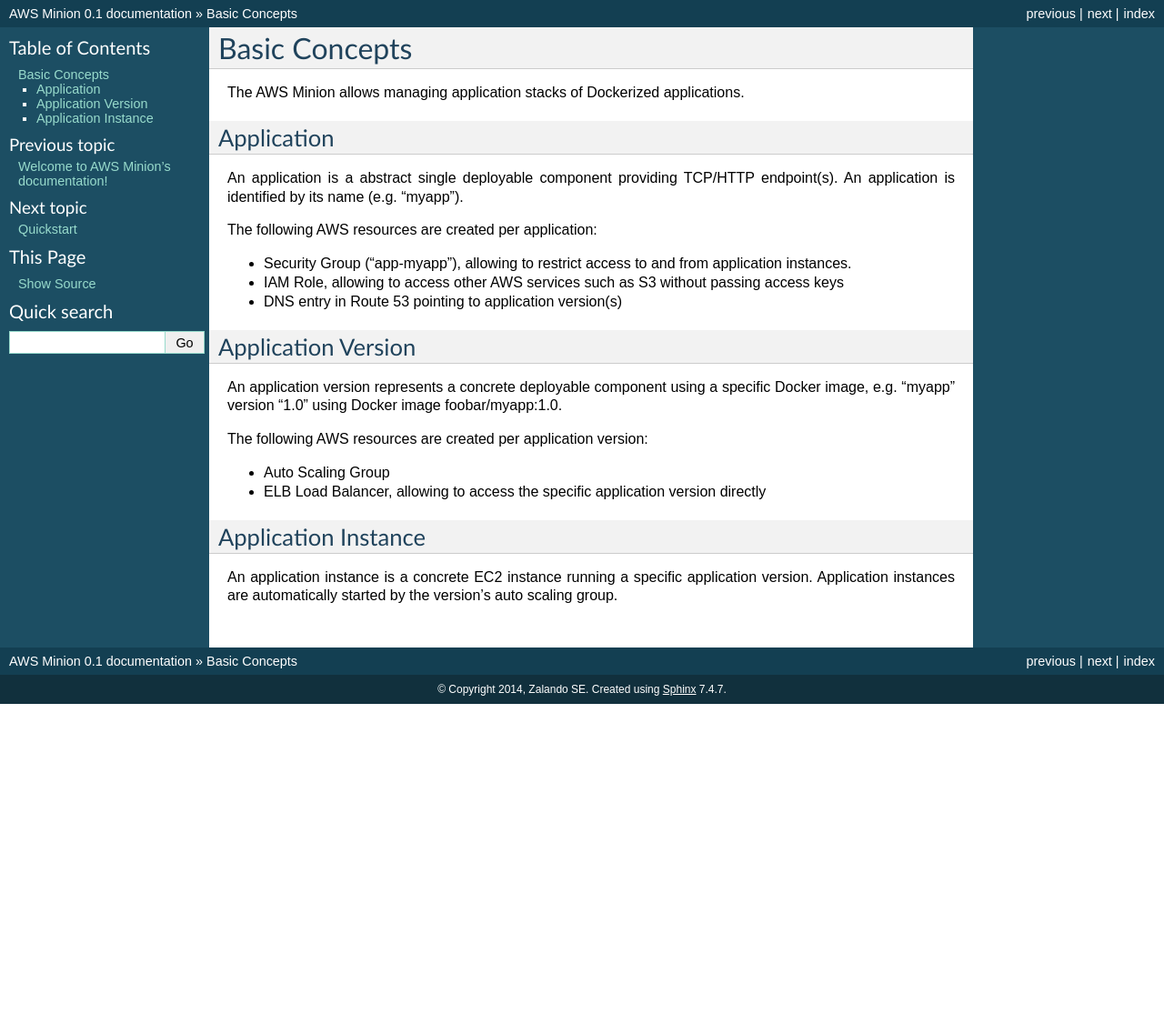
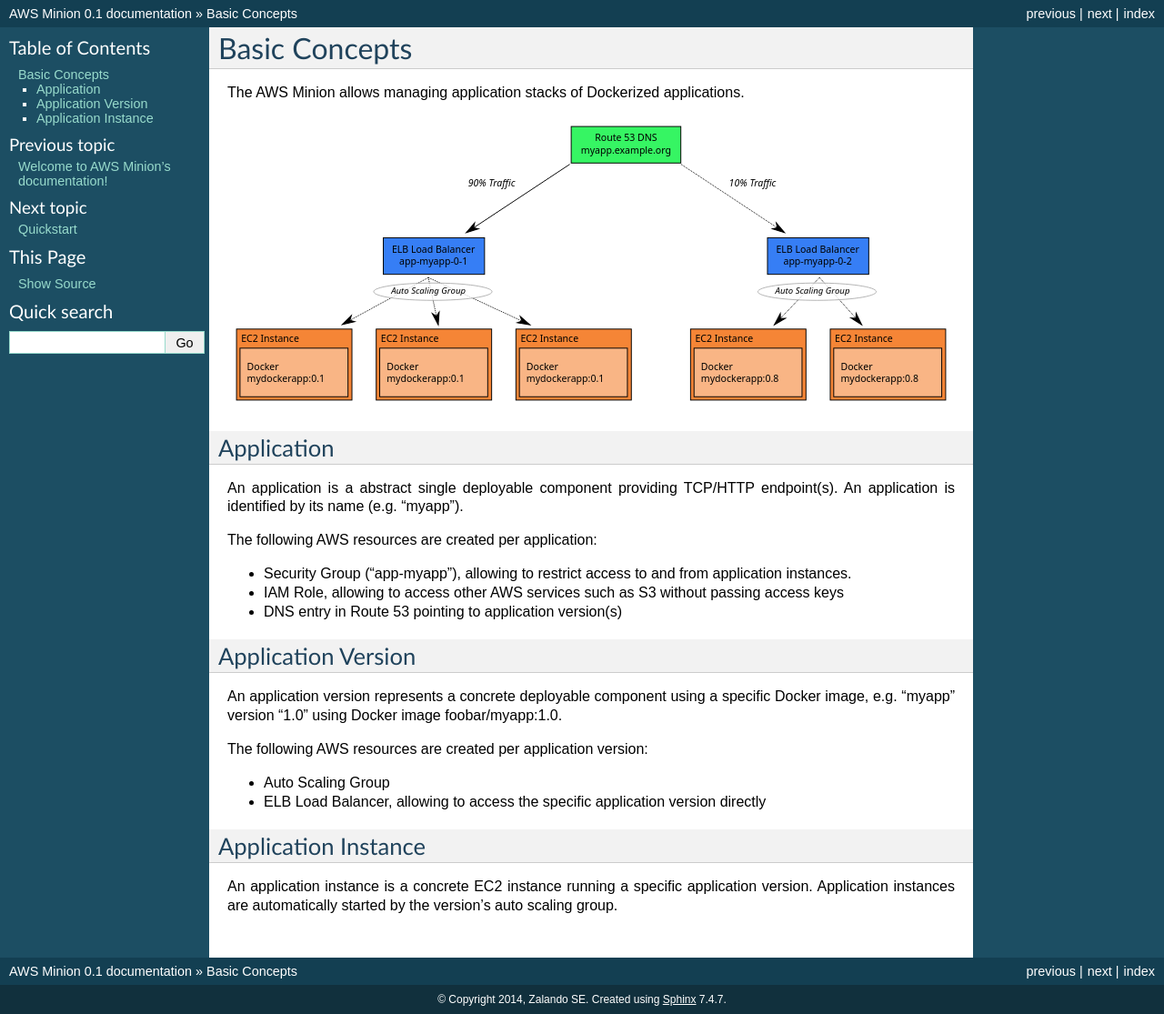
Before and after one commit to l2t3r/aws-minion, a Sphinx documentation site: the page built from docs/concepts.rst, in a window 1280 px wide. Shown: the whole page at 91% size. Built offline with Sphinx 7.4.7, drawn with Linux system fonts in a browser that asks for light colours; before the commit the page ends 900 px from its top, so only the background shows below that.

Commit message:
add application stack image

```diff
--- a/docs/concepts.rst
+++ b/docs/concepts.rst
@@ -3,6 +3,8 @@
 ==============
 
 The AWS Minion allows managing application stacks of Dockerized applications.
+
+.. image:: _static/application-stack.svg
 
 Application
 ===========
```
Also changed, not shown: docs/_static/application-stack.svg (added).
